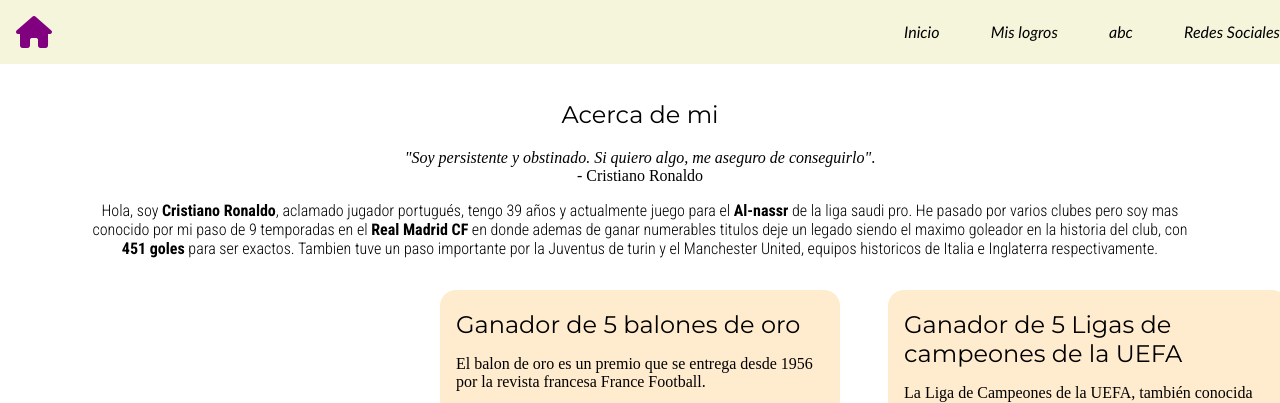
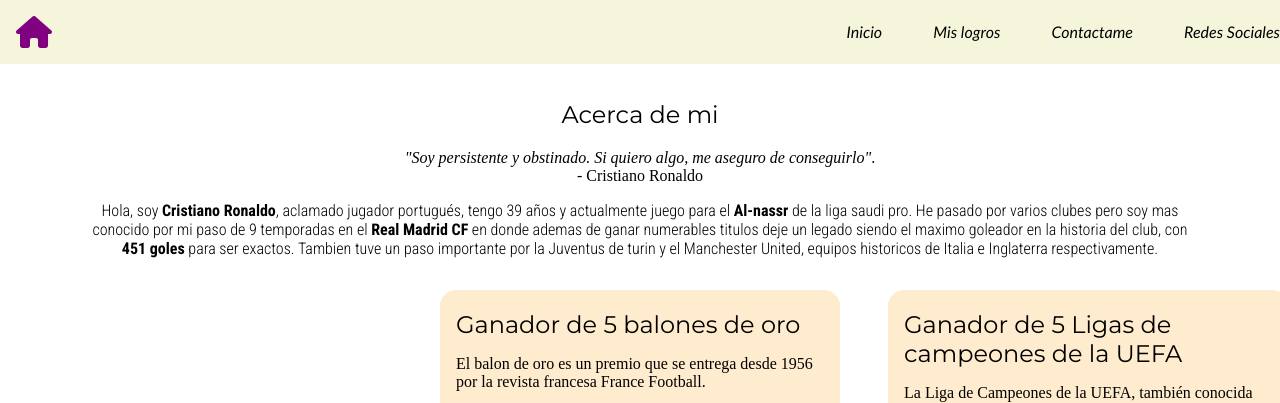
Before and after one commit to aisak21w/mibebesitauaaa, a plain HTML site: page index.html in a window 1280 px wide. Shown: the top 403 px of the page. Drawn offline with Linux system fonts and the light colour scheme.

Commit message:
Update index.html

```diff
--- a/index.html
+++ b/index.html
@@ -32,7 +32,7 @@
                 <ul class="menu">
                     <li><a class="lista" href="#index.html">Inicio</a></li>
                     <li><a class="lista2" href="#poost">Mis logros</a></li>
-                    <li><a class="lista" href="#contactame">abc</a></li>
+                    <li><a class="lista" href="#contactame">Contactame</a></li>
                     <li><a class="lista2" href="#aaa">Redes Sociales</a></li>
                 </ul>
 
```
